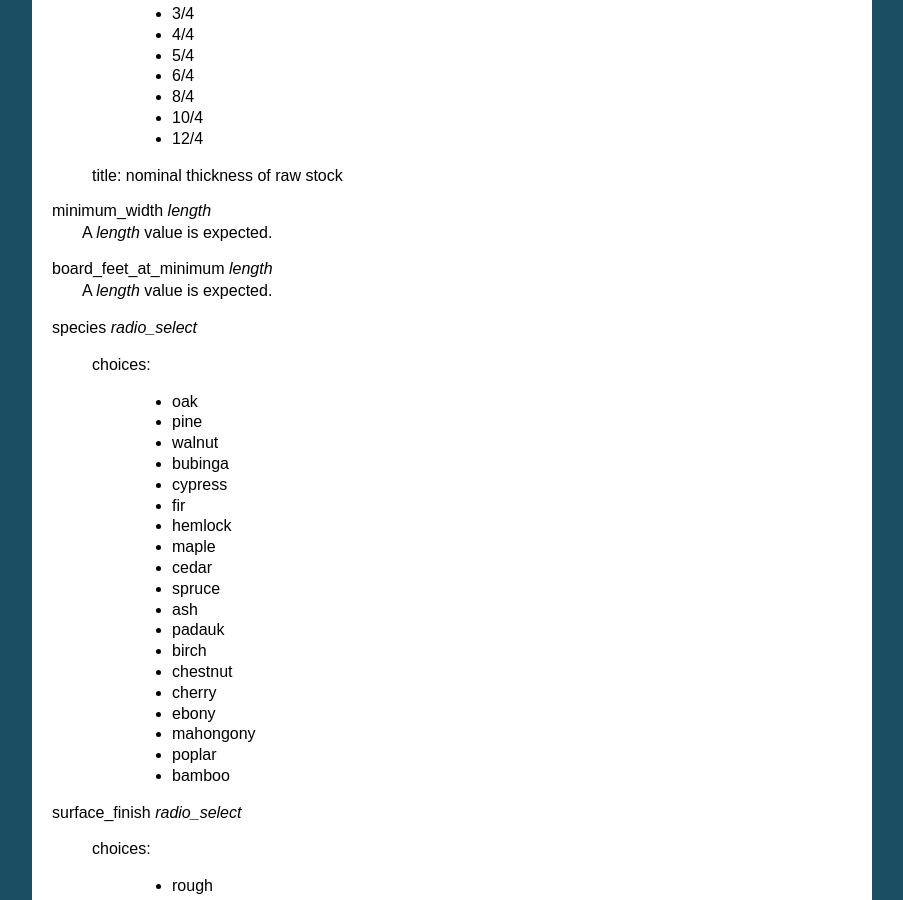
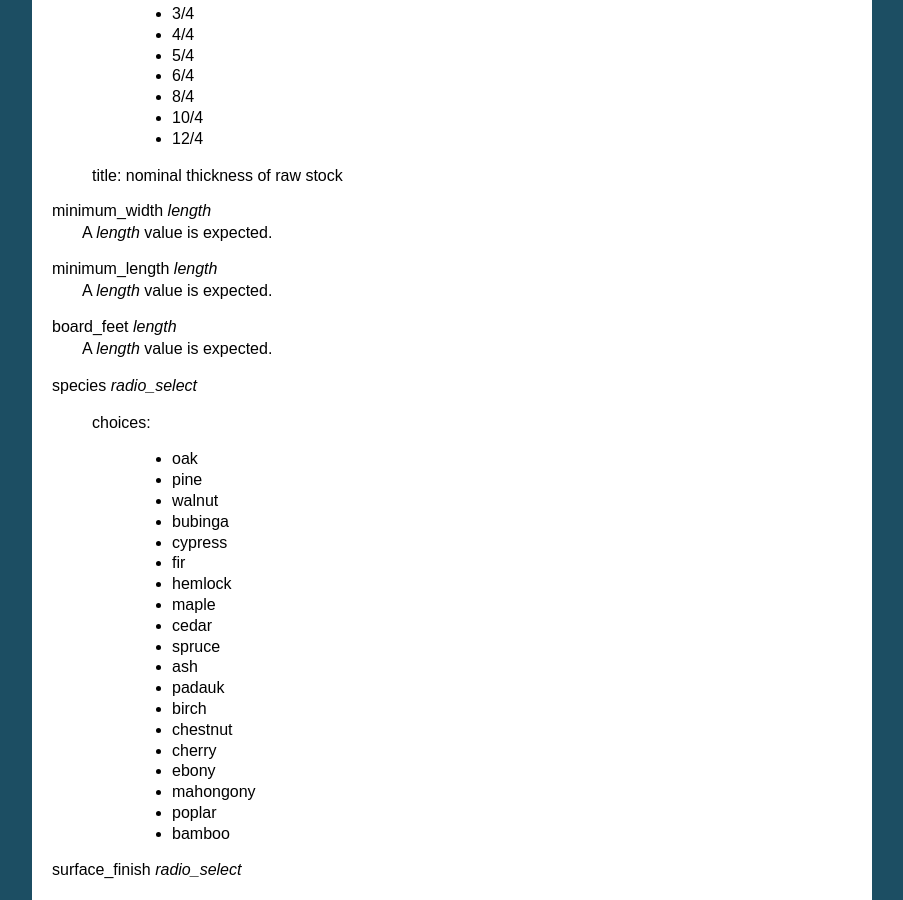
Before and after one commit to MakerReduxCorp/grammar, a Sphinx documentation site: the page built from docs/part.category.lumber.rst, in a window 1280 px wide and 900 px high, scrolled down 354 px. Shown: the whole window, without its empty margins (198-1101 px from the left). Built offline with Sphinx 7.4.7, drawn with Linux system fonts in a browser that asks for light colours.

Commit message:
added wordworking functions

```diff
--- a/docs/part.category.lumber.rst
+++ b/docs/part.category.lumber.rst
@@ -32,7 +32,11 @@ minimum_width *length*
     A *length* value is expected.
 
 
-board_feet_at_minimum *length*
+minimum_length *length*
+    A *length* value is expected.
+
+
+board_feet *length*
     A *length* value is expected.
 
 
```
Also changed, not shown: 3 other files.
